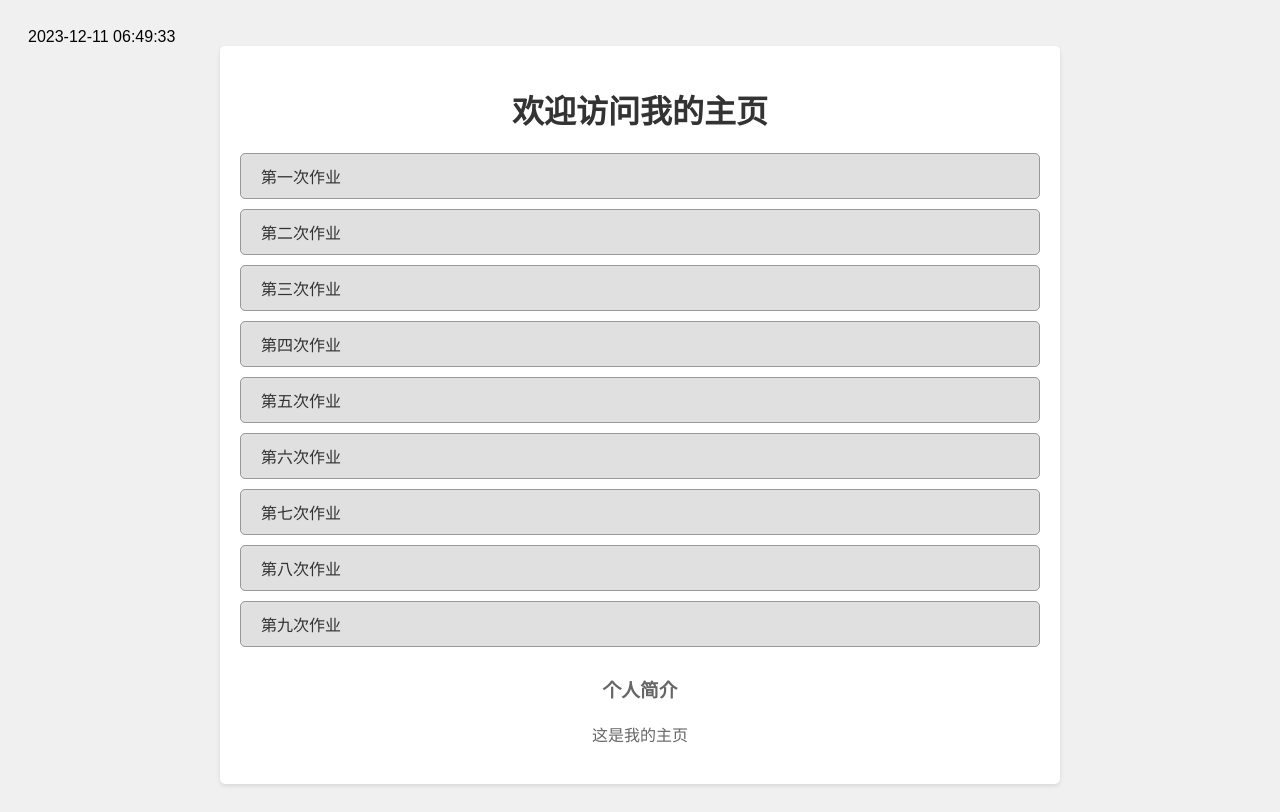
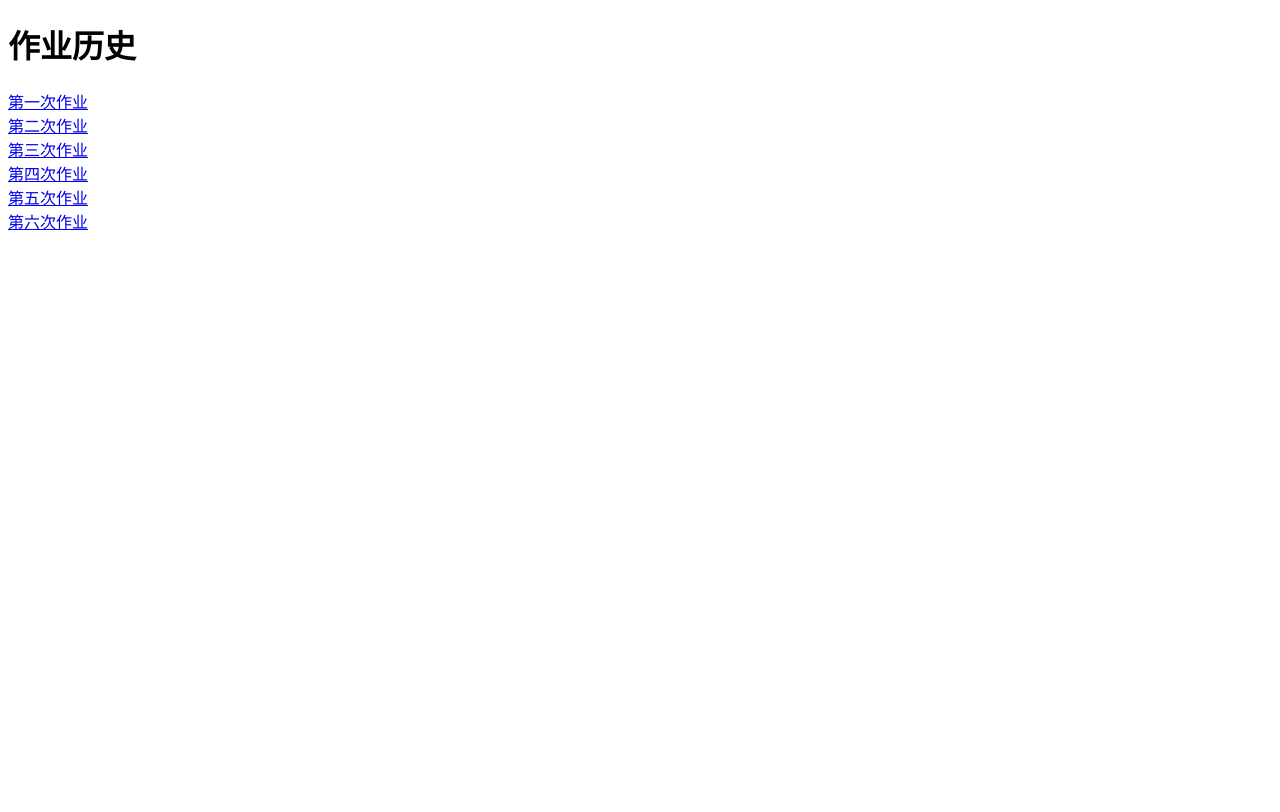
Before and after one commit to zsy061215/zsy061215.github.io, a plain HTML site: page index.html in a window 1280 px wide. Drawn offline with Linux system fonts and the light colour scheme.

Commit message:
Update index.html

```diff
--- a/index.html
+++ b/index.html
@@ -1,121 +1,34 @@
+
 
 <!DOCTYPE html>
-<html>
+<html lang="en">
 
 <head>
     <meta charset="UTF-8">
-    <title>我的主页</title>
-    <style>
-        body {
-            background-color: #f0f0f0;
-            font-family: Arial, sans-serif;
-            padding: 20px;
-        }
-
-        .container {
-            max-width: 800px;
-            margin: 0 auto;
-            background-color: #fff;
-            border-radius: 5px;
-            padding: 20px;
-            box-shadow: 0 2px 4px rgba(0, 0, 0, 0.1);
-        }
-
-        h1 {
-            text-align: center;
-            color: #333;
-            margin-top: 20px;
-        }
-
-        .link-list {
-            list-style: none;
-            padding: 0;
-            margin-top: 20px;
-        }
-
-        .link-list li {
-            margin-bottom: 10px;
-        }
-
-        .link-list li a {
-            display: block;
-            padding: 10px 20px;
-            background-color: #e0e0e0;
-            border: 1px solid #999;
-            text-decoration: none;
-            color: #333;
-            border-radius: 5px;
-            transition: background-color 0.3s ease-in-out;
-        }
-
-        .link-list li a:hover {
-            background-color: #ccc;
-            box-shadow: 0 1px 2px rgba(0, 0, 0, 0.1);
-        }
-
-        /* 新增样式 */
-        .intro {
-            margin-top: 30px;
-            text-align: center;
-            color: #666;
-            font-size: 16px;
-            line-height: 1.5;
-        }
-    </style>
+    <meta name="viewport" content="width=, initial-scale=1.0">
+    <title>Document</title>
 </head>
 
 <body>
-    <!-- 添加一个顶部容器，放置日期时间 -->
-    <div class="top-container">
-        <span id="datetime"></span>
-
+    <h1>作业历史</h1>
+    <div>
+        <a href="20213669-20230905.txt">第一次作业</a>
     </div>
-    <div class="container">
-        <h1>欢迎访问我的主页</h1>
-
-        <ul class="link-list">
-            <li><a href="20213649-20230905.txt">第一次作业</a></li>
-            <li><a href="20213649-20230912.html">第二次作业</a></li>
-            <li><a href="20213649-2023919.html">第三次作业</a></li>
-            <li><a href="#">第四次作业</a></li>
-            <li><a href="#">第五次作业</a></li>
-            <li><a href="#">第六次作业</a></li>
-            <li><a href="#">第七次作业</a></li>
-            <li><a href="#">第八次作业</a></li>
-            <li><a href="#">第九次作业</a></li>
-        </ul>
-
-        <!-- 新增个人简介 -->
-        <div class="intro">
-            <h3>个人简介</h3>
-            <p>这是我的主页</p>
-        </div>
+    <div>
+        <a href="20213669-20230912.html">第二次作业</a>
     </div>
-    <script>
-        function updateDateTime() {
-            var now = new Date();
-            var year = now.getFullYear();
-            var month = now.getMonth() + 1;
-            var date = now.getDate();
-            var hour = now.getHours();
-            var minute = now.getMinutes();
-            var second = now.getSeconds();
-
-            // 格式化时间，例如：2023-10-07 11:25:30
-            var formattedDateTime = year + "-"
-                + (month > 9 ? month : "0" + month) + "-"
-                + (date > 9 ? date : "0" + date) + " "
-                + (hour > 9 ? hour : "0" + hour) + ":"
-                + (minute > 9 ? minute : "0" + minute) + ":"
-                + (second > 9 ? second : "0" + second);
-
-            // 更新页面内容
-            document.getElementById("datetime").innerHTML = formattedDateTime;
-        }
-
-        // 每秒更新一次时间
-        setInterval(updateDateTime, 1000);
-    </script>
+    <div>
+        <a href="20213669-20230917.html">第三次作业</a>
+    </div>
+    <div>
+        <a href="20213669-20230924.html">第四次作业</a>
+    </div>
+    <div>
+        <a href="20213669-20231010.html">第五次作业</a>
+    </div>
+     <div>
+        <a href="20213669-20231017.html">第六次作业</a>
+    </div>
 </body>
 
 </html>
```
